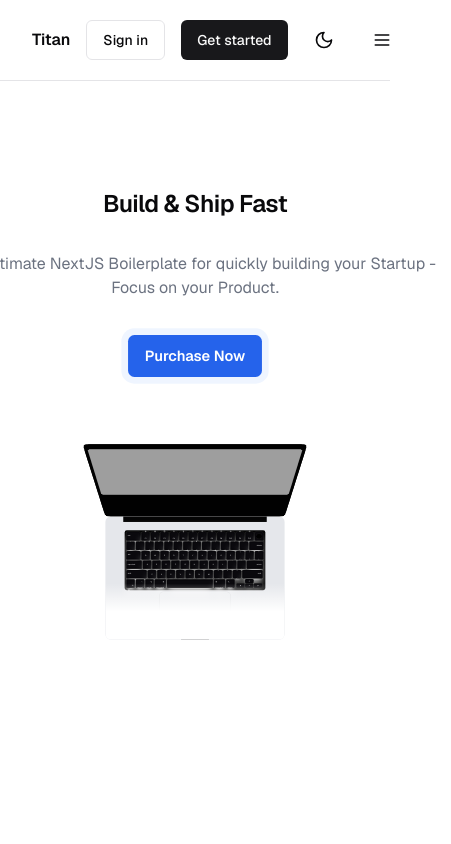
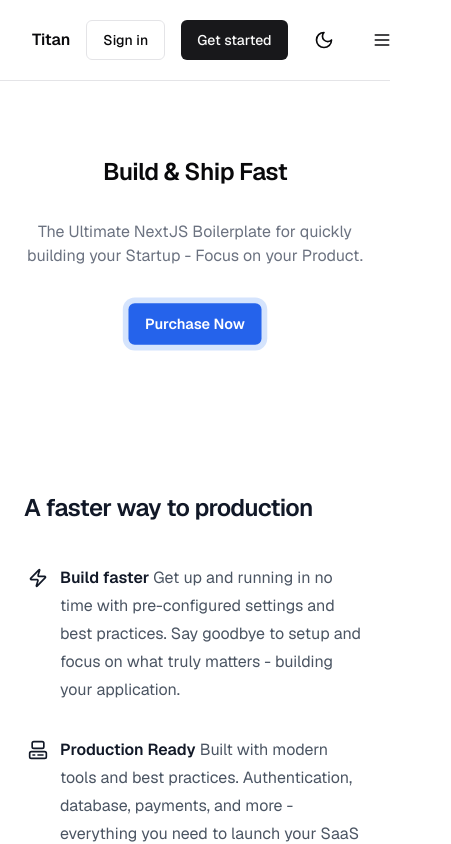
Before and after one commit to zaktech96/vsionboard, a Next.js app: page / in a window 390 px wide. Shown: the top 844 px of the page, 451 px wide, since content can reach past the window. Built offline with nearby package versions, Linux system fonts and the light colour scheme; grey boxes are pictures that could not be loaded.

Commit message:
Update hero section layout styles

```diff
--- a/components/homepage/hero-section.tsx
+++ b/components/homepage/hero-section.tsx
@@ -6,7 +6,7 @@ import { TITLE_TAILWIND_CLASS } from '@/utils/constants';
 export default function HeroSection() {
   return (
     <section
-      className="flex flex-col items-center justify-center leading-6 mt-24"
+      className="flex flex-col items-center justify-center w-full mt-16 sm:mt-20 md:mt-24"
       aria-label="Titan Hero"
     >
       <h1
@@ -24,15 +24,12 @@ export default function HeroSection() {
           </Button>
         </Link>
       </div>
-      <div className="-mt-64">
+      <div className="hidden md:block -mt-64">
         <MacbookScroll
           src={"https://utfs.io/f/69a12ab1-4d57-4913-90f9-38c6aca6c373-1txg2.png"}
           showGradient
         />
       </div>
-      <div className="h-64" />
-      <div className="h-64" />
-      <div className="h-32" />
     </section>
   );
 }
```
